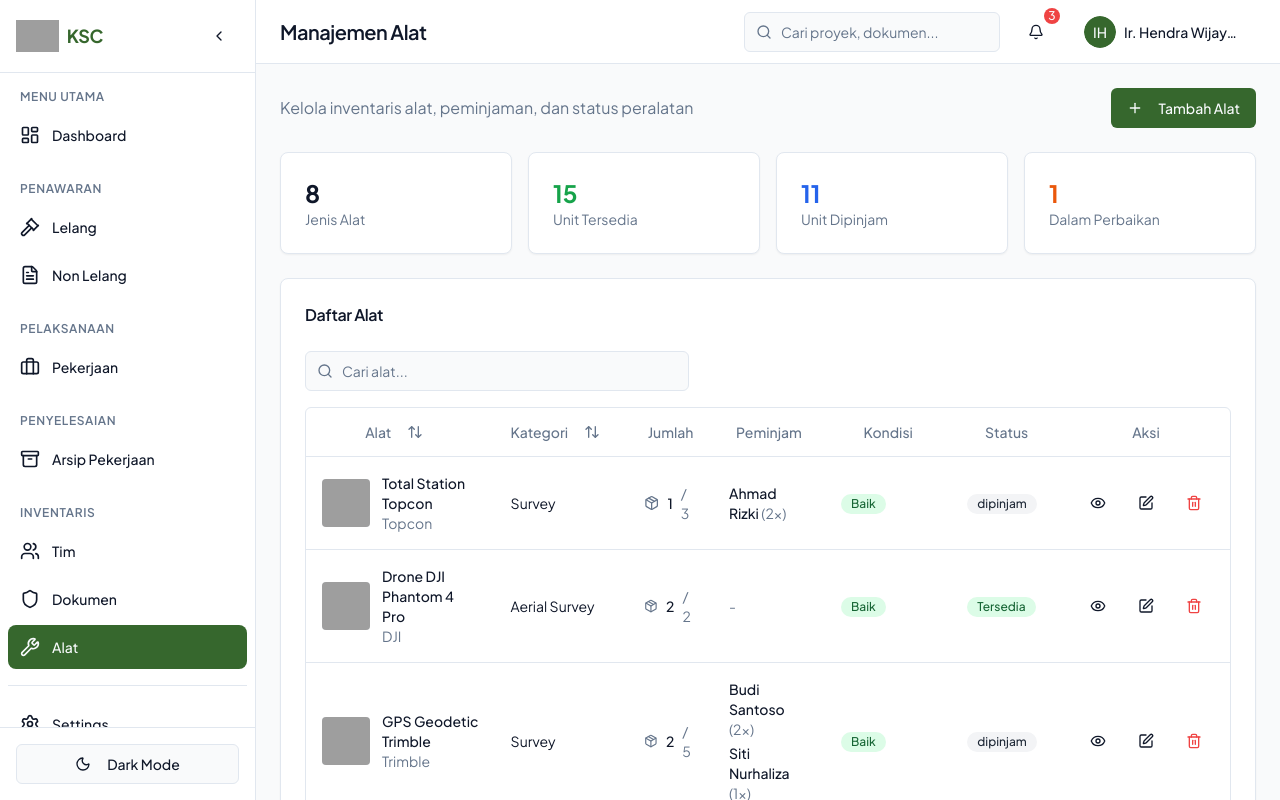
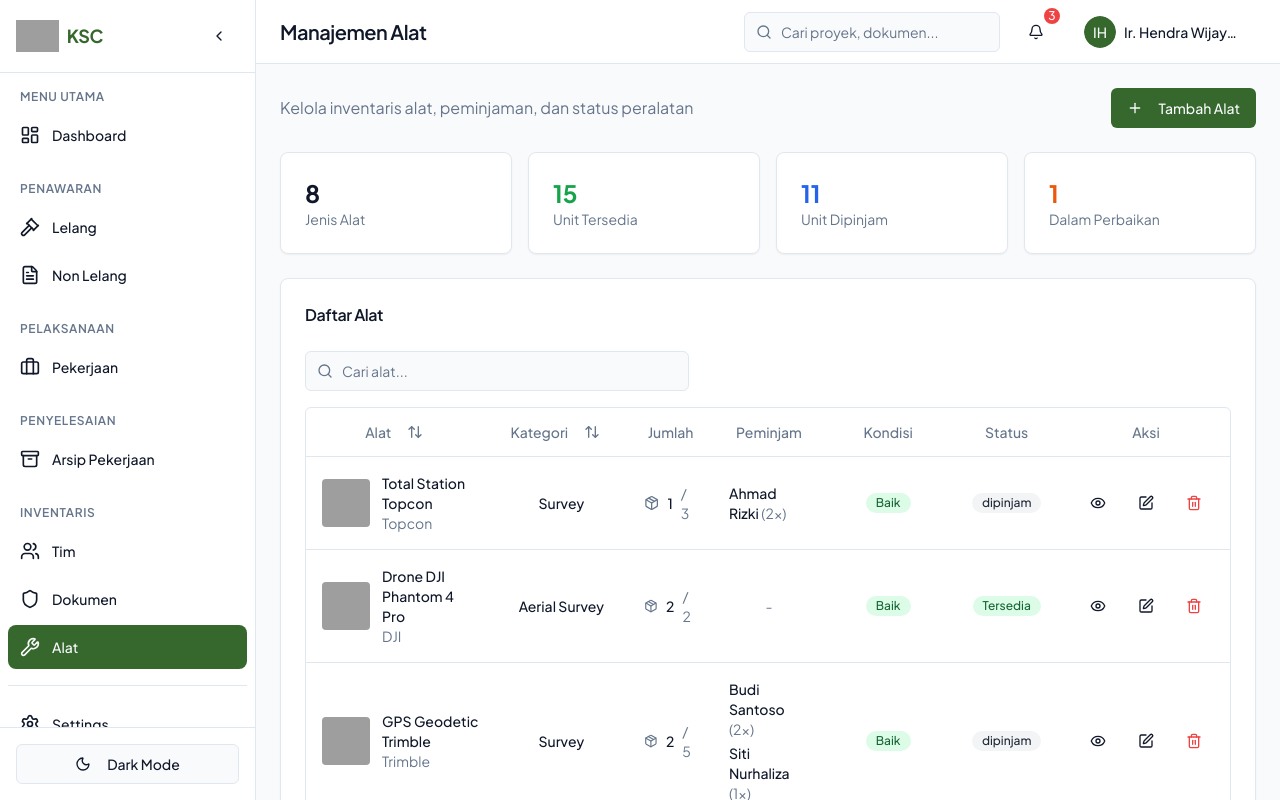
Before and after one commit to muhammaaddsafii-dev/ksc-nextjs, a Next.js app: page /alat in a window 1280 px wide. Built offline with nearby package versions, Linux system fonts and the light colour scheme; grey boxes are pictures that could not be loaded.

Commit message:
centering content tabel alat

```diff
--- a/src/app/alat/page.tsx
+++ b/src/app/alat/page.tsx
@@ -144,8 +144,7 @@ const ImageSlider = ({ images }: { images: string[] }) => {
               key={idx}
               type="button"
               onClick={() => setCurrentIndex(idx)}
-              className={`w-2 h-2 rounded-full transition-all ${
-                idx === currentIndex ? 'bg-white w-6' : 'bg-white/50'
+              className={`w-2 h-2 rounded-full transition-all ${idx === currentIndex ? 'bg-white w-6' : 'bg-white/50'
                 }`}
             />
           ))}
@@ -396,15 +395,25 @@ export default function AlatPage() {
       key: 'kategori',
       header: 'Kategori',
       sortable: true,
+      render: (item: Alat) => (
+        <div className="text-center font-medium">
+          {item.kategori}
+        </div>
+      ),
     },
+
     {
       key: 'jumlah',
       header: 'Jumlah',
       render: (item: Alat) => (
+        <div className="flex justify-center">
           <div className="flex items-center gap-2">
             <Package className="h-4 w-4 text-muted-foreground" />
             <span className="font-medium">{item.jumlahTersedia}</span>
-          <span className="text-muted-foreground">/ {item.jumlahTotal}</span>
+            <span className="text-muted-foreground">
+              / {item.jumlahTotal}
+            </span>
+          </div>
         </div>
       ),
     },
@@ -412,13 +421,16 @@ export default function AlatPage() {
       key: 'peminjam',
       header: 'Peminjam',
       render: (item: Alat) => (
-        <div>
+        <div className="flex justify-center">
+          <div className="text-left">
             {item.peminjam && item.peminjam.length > 0 ? (
               <div className="space-y-1">
                 {item.peminjam.slice(0, 2).map((p, idx) => (
                   <div key={idx} className="text-sm">
                     <span className="font-medium">{p.nama}</span>
-                  <span className="text-muted-foreground"> ({p.jumlahDipinjam}x)</span>
+                    <span className="text-muted-foreground">
+                      {' '}({p.jumlahDipinjam}x)
+                    </span>
                   </div>
                 ))}
                 {item.peminjam.length > 2 && (
@@ -431,35 +443,69 @@ export default function AlatPage() {
               <span className="text-sm text-muted-foreground">-</span>
             )}
           </div>
+        </div>
       ),
     },
+
     {
       key: 'kondisi',
       header: 'Kondisi',
-      render: (item: Alat) => <StatusBadge status={item.kondisi} />,
+      render: (item: Alat) => (
+        <div className="flex justify-center">
+          <StatusBadge status={item.kondisi} />
+        </div>
+      ),
     },
     {
       key: 'status',
       header: 'Status',
-      render: (item: Alat) => <StatusBadge status={item.status} />,
+      render: (item: Alat) => (
+        <div className="flex justify-center">
+          <StatusBadge status={item.status} />
+        </div>
+      ),
     },
     {
       key: 'actions',
       header: 'Aksi',
       render: (item: Alat) => (
+        <div className="flex justify-center">
           <div className="flex items-center gap-2">
-          <Button variant="ghost" size="icon" onClick={(e) => { e.stopPropagation(); handleView(item); }}>
+            <Button
+              variant="ghost"
+              size="icon"
+              onClick={(e) => {
+                e.stopPropagation();
+                handleView(item);
+              }}
+            >
               <Eye className="h-4 w-4" />
             </Button>
-          <Button variant="ghost" size="icon" onClick={(e) => { e.stopPropagation(); handleEdit(item); }}>
+            <Button
+              variant="ghost"
+              size="icon"
+              onClick={(e) => {
+                e.stopPropagation();
+                handleEdit(item);
+              }}
+            >
               <Edit className="h-4 w-4" />
             </Button>
-          <Button variant="ghost" size="icon" onClick={(e) => { e.stopPropagation(); handleDelete(item); }}>
+            <Button
+              variant="ghost"
+              size="icon"
+              onClick={(e) => {
+                e.stopPropagation();
+                handleDelete(item);
+              }}
+            >
               <Trash2 className="h-4 w-4 text-destructive" />
             </Button>
           </div>
+        </div>
       ),
     },
+
   ];
 
   const totalDipinjam = items.reduce((acc, item) => acc + (item.jumlahTotal - item.jumlahTersedia), 0);
```
Lines whose indentation alone changed are shown as unchanged.
